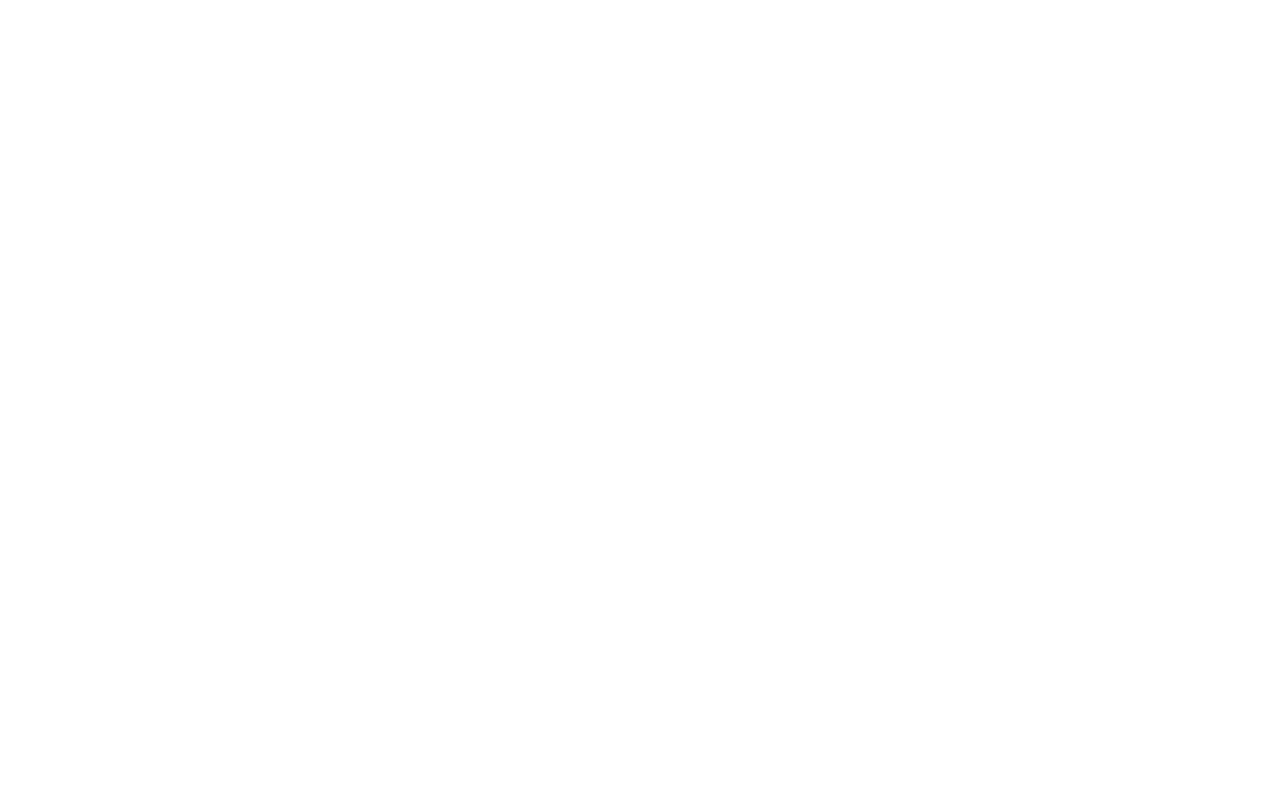
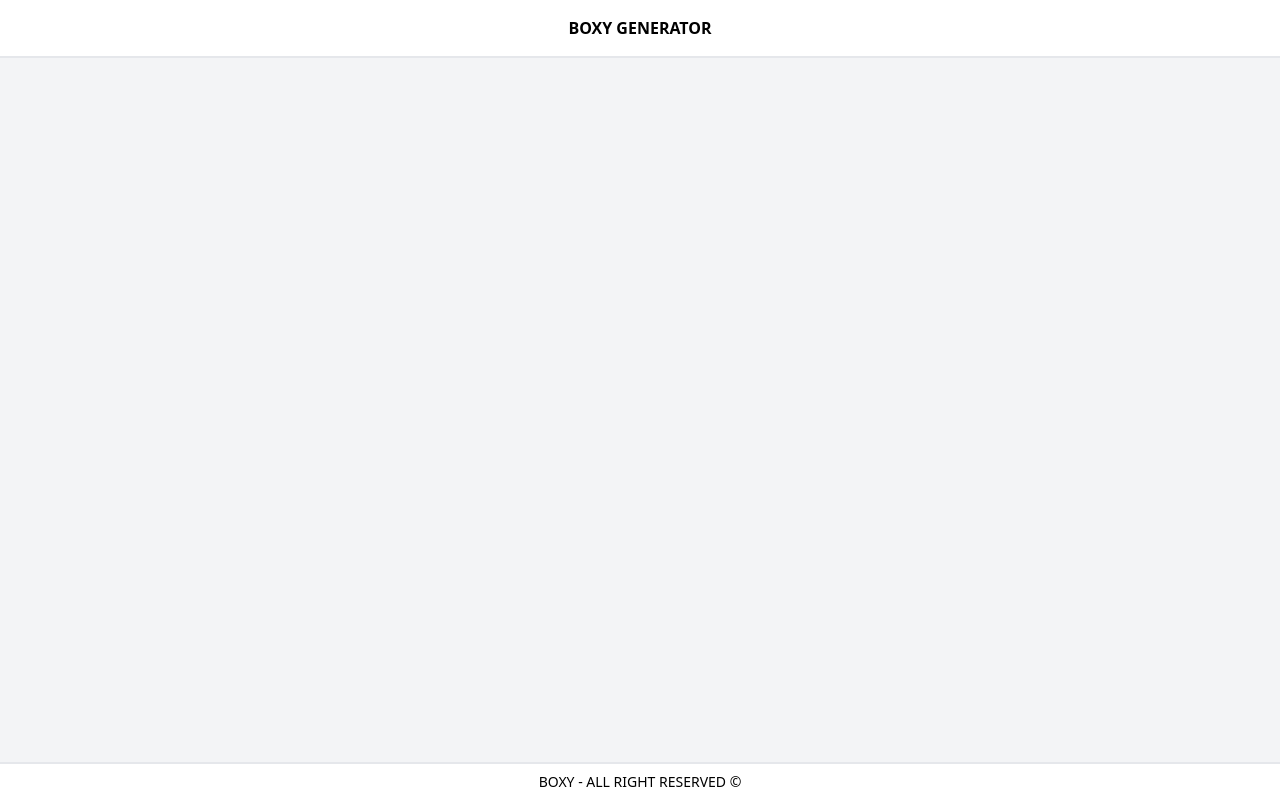
Before and after one commit to LorisQsd/Boxy-Generator_ReactAPP, a React (Vite) app: page / in a window 1280 px wide. Built offline with nearby package versions, Linux system fonts and the light colour scheme.

Commit message:
Setup: Mise en place HTML et premiers composants

```diff
--- a/src/App.jsx
+++ b/src/App.jsx
@@ -1,6 +1,15 @@
+import Header from "./components/Header";
+import Footer from "./components/Footer";
+
 function App() {
   return (
-    <div>
+    <div className="flex flex-col min-h-screen">
+      <Header />
+      <main className="flex flex-wrap items-center justify-center flex-grow px-10 bg-gray-100 md:flex-nowrap">
+        {/* <LeftSide /> */}
+        {/* <Visualiastion /> */}
+      </main>
+      <Footer />
     </div>
   );
 }
--- /dev/null
+++ b/src/components/Footer.jsx
@@ -0,0 +1,9 @@
+export default function Footer() {
+  return (
+    <footer className="p-2 border-t-2 border-gray-200">
+      <p className="text-sm text-center uppercase">
+        Boxy - All right reserved ©
+      </p>
+    </footer>
+  );
+}
--- /dev/null
+++ b/src/components/Header.jsx
@@ -0,0 +1,9 @@
+export default function Header() {
+  return (
+    <header className="p-4 border-b-2 border-gray-200">
+      <h1 className="font-semibold text-center uppercase text-sl">
+        Boxy Generator
+      </h1>
+    </header>
+  );
+}
```
